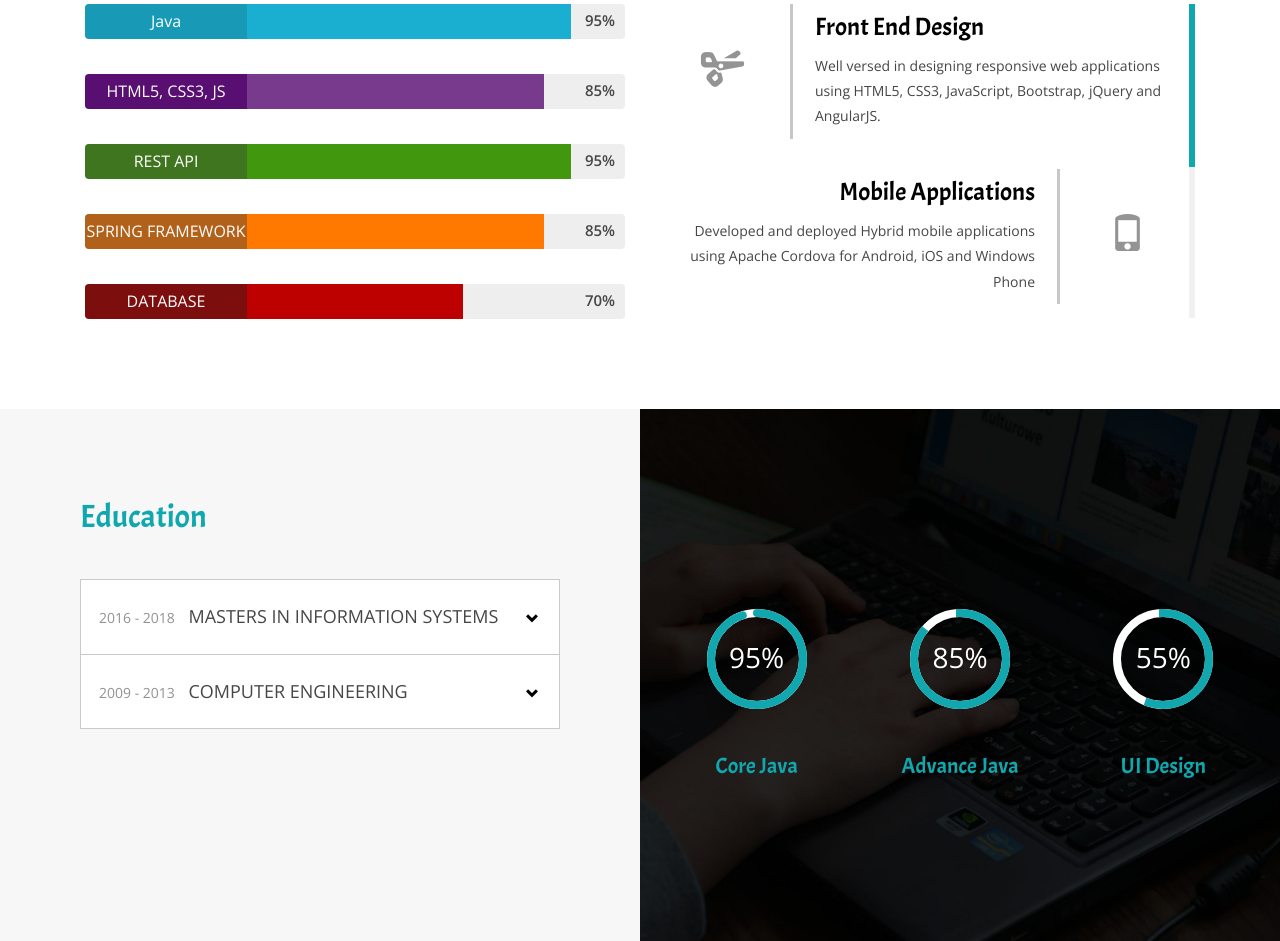
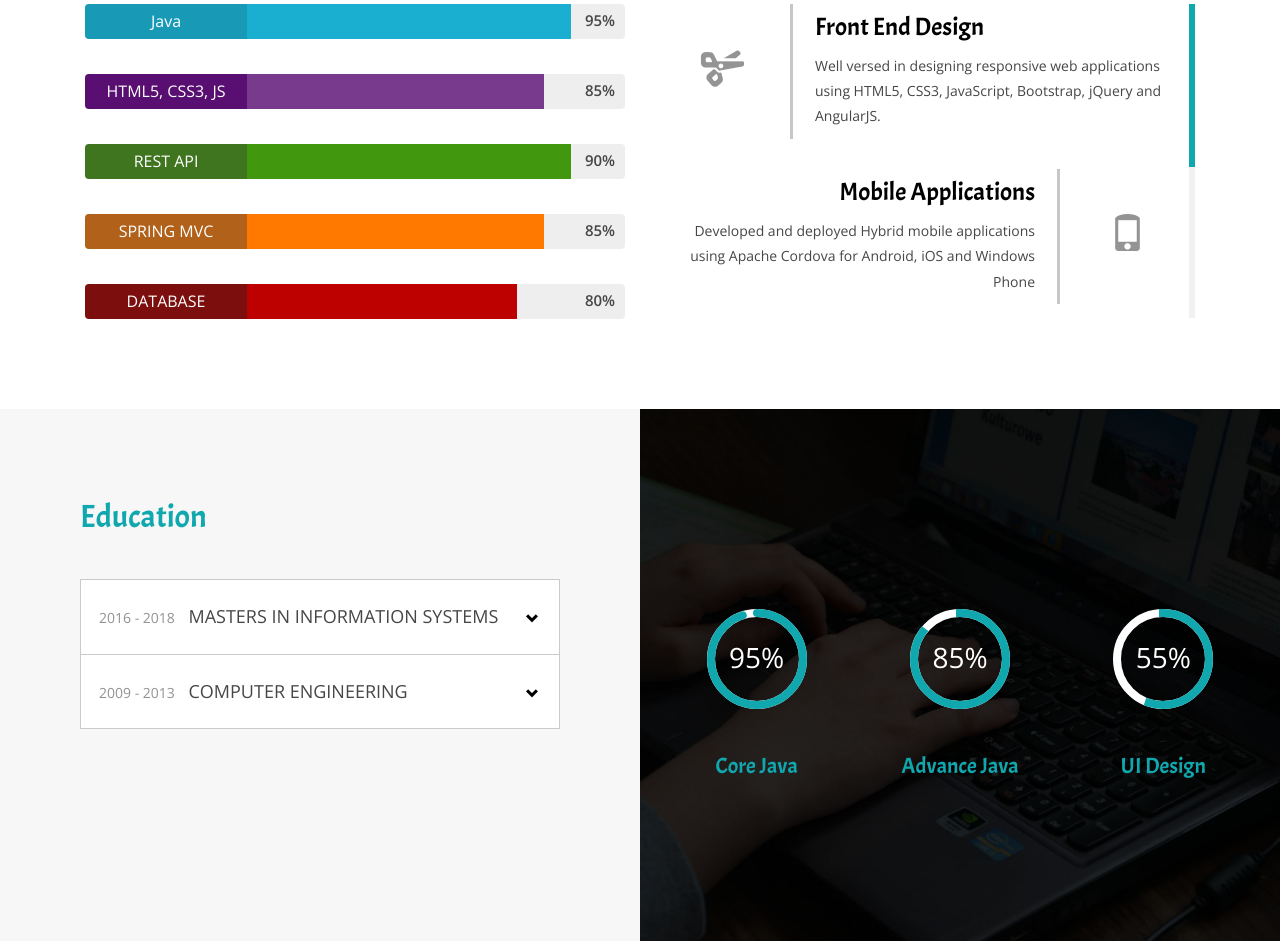
Before and after one commit to Richbh7/OnlineResume, a plain HTML site: page index.html in a window 1280 px wide. Shown: the part 928-1869 px from the top of the page. Drawn offline with nearby package versions, Linux system fonts and the light colour scheme.

Commit message:
Updating content

```diff
--- a/index.html
+++ b/index.html
@@ -166,11 +166,11 @@ I have worked as a Systems Engineer for Tata Consultancy Services and my experie
 				  <div class="progress-bar progress-bar-warning3 " style="width: 60%">
 					<span class="sr-only"></span>
 				  </div>
-				  <p>95%</p>
+				  <p>90%</p>
 				  <div class="clearfix"></div>
 			</div>
 			<div class="progress">
-				  <div class="progress-bar progress-bar-success2" style="width: 30%">SPRING FRAMEWORK
+				  <div class="progress-bar progress-bar-success2" style="width: 30%">SPRING MVC
 					<span class="sr-only">35% Complete (success)</span>
 				  </div>
 				  <div class="progress-bar progress-bar-warning2" style="width: 55%">
@@ -184,10 +184,10 @@ I have worked as a Systems Engineer for Tata Consultancy Services and my experie
 				  <div class="progress-bar progress-bar-success4" style="width: 30%">DATABASE
 					<span class="sr-only">35% Complete (success)</span>
 				  </div>
-				  <div class="progress-bar progress-bar-warning4" style="width: 40%">
+				  <div class="progress-bar progress-bar-warning4" style="width: 50%">
 					<span class="sr-only"></span>
 				  </div>
-				  <p>70%</p>
+				  <p>80%</p>
 				  <div class="clearfix"></div>
 			</div>
 		</div>
```
